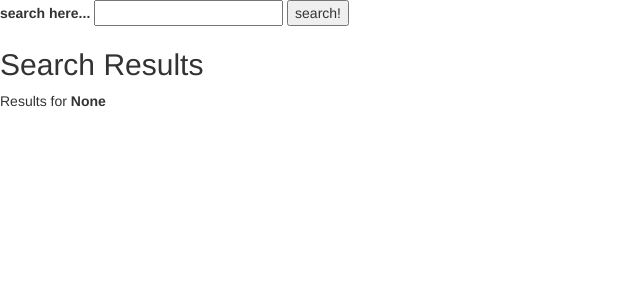
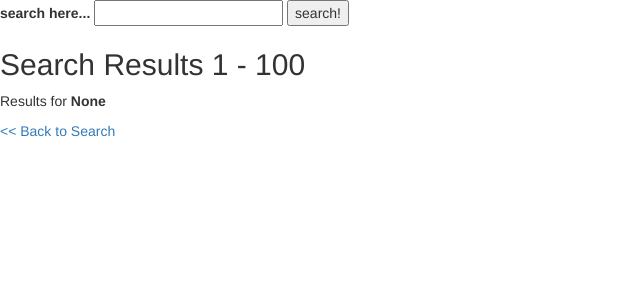
Before and after one commit to ozankep/cmpe451HW, a Django app: page /search/ in a window 1280 px wide. Shown: the top 300 px of the page, without its empty margins (0-640 px from the left). Run offline with Django 3.2, Linux system fonts and the light colour scheme; data that the repository does not hold is empty; some libraries are stand-ins or nearby versions.

Commit message:
bug fixed

```diff
--- a/templates/food_detail.html
+++ b/templates/food_detail.html
@@ -23,14 +23,13 @@
 		<input type="hidden" name="ndbno" value="{{nut_results.report.food.ndbno}}">
 		<label> {{nut_results.report.food.nutrients.0.measures.0.label}} </label>
 		<label> ( {{nut_results.report.food.nutrients.0.measures.0.eqv}} {{nut_results.report.food.nutrients.0.measures.0.eunit}} )</label>
-
-
 	</p>
 	<strong>---- Nutrients List ---</strong>
 	<ul>
 		{% for item in nut_results.report.food.nutrients %}
 			<li>
-				 <strong>{{item.name}}</strong> : <span class="red"> {% widthratio item.value qty amount %} {{item.unit}}</span>
+				 {% widthratio item.measures.0.value qty amount as amount_new %}
+				 <strong>{{item.name}}</strong> : <span class="red"> {{amount_new}} {{item.unit}}</span>
 	 		</li>
 		{% endfor %}
 	</ul>
--- a/templates/search.html
+++ b/templates/search.html
@@ -13,7 +13,7 @@
 	</p>
 
 </form>
-<h2>Search Results</h2>
+<h2>Search Results 1 - 100 </h2>
 <p>
 	Results for <strong>{{search_query}}</strong>
 </p>
@@ -25,7 +25,7 @@
 			</li>
 		{% endfor %}
 	</ul>
-
+ 	<a href = "/" > << Back to Search
 </div>
 </body>
 </html>
```
